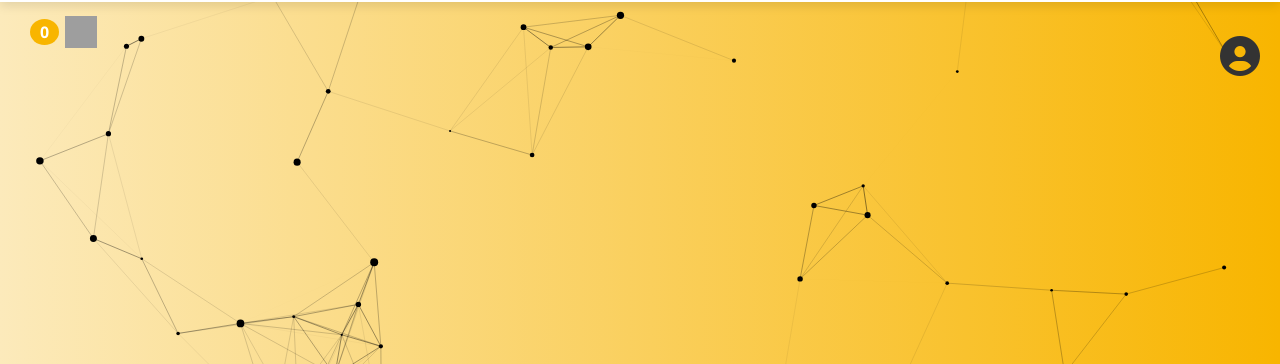
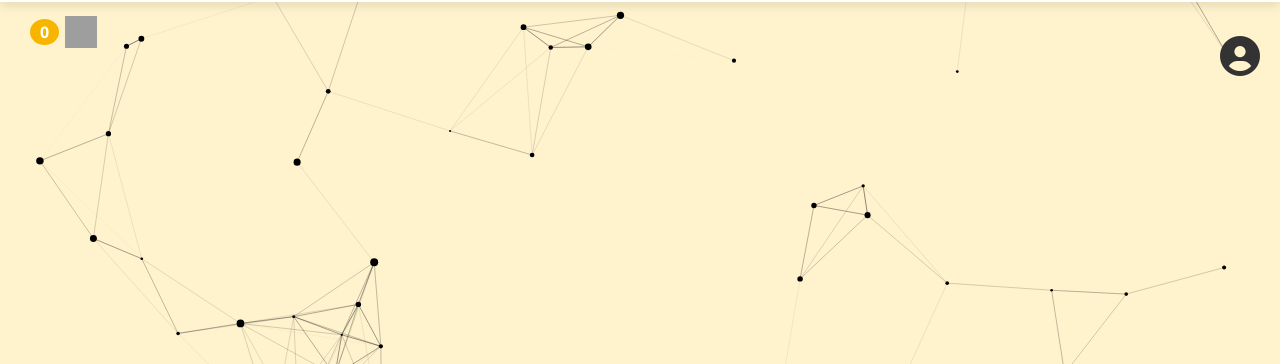
Before and after one commit to zizoelsadany/Clothing-Store-zizo, a plain HTML site: page index.html in a window 1280 px wide. Shown: the part 64-428 px from the top of the page. Drawn offline with Linux system fonts and the light colour scheme; grey boxes are pictures that could not be loaded.

Commit message:
Update style.css

```diff
--- a/style.css
+++ b/style.css
@@ -719,6 +719,7 @@ nav {
   width: 100%;
   height: 100%;
   z-index: -1;
+background-color: #fff3cd;
   color: rgb(19, 2, 2);
   overflow-x: hidden;
   font-family: Arial, sans-serif;
```
